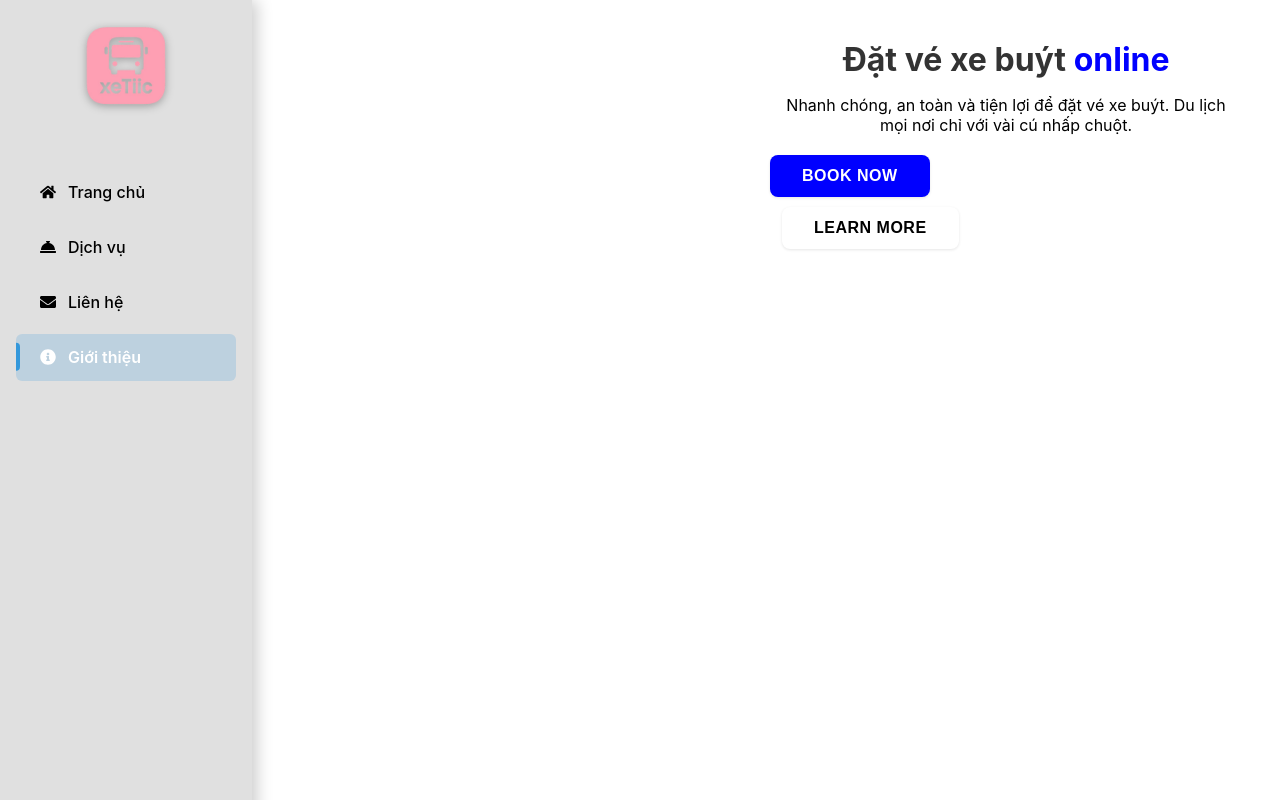
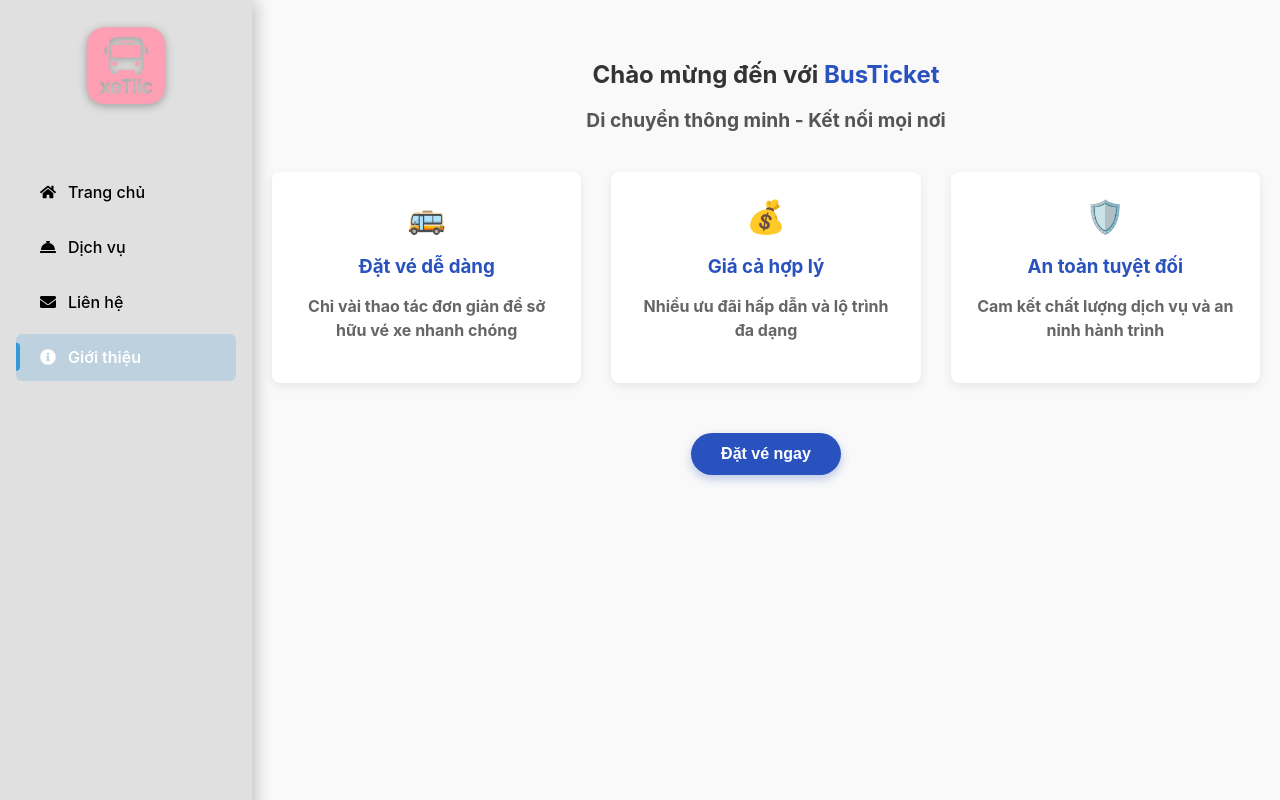
Before and after one commit to 84796578ran/SU25SE048_GSU25SE52_Bus-online-bus-ticket-sales_FE, a React (Create React App) app in the folder SU25SE048_GSU25SE52_Bus-online-bus-ticket-sales_FE/op/: page /about in a window 1280 px wide. Shown: the top 800 px of the page. Built offline with nearby package versions, Linux system fonts and the light colour scheme.

Commit message:
upload About

```diff
--- a/SU25SE048_GSU25SE52_Bus-online-bus-ticket-sales_FE/op/src/components/about/About.css
+++ b/SU25SE048_GSU25SE52_Bus-online-bus-ticket-sales_FE/op/src/components/about/About.css
@@ -1,56 +1,113 @@
-.about {
-    flex: 1;
-    margin-left: 280px;
-    /* Đảm bảo bằng chiều rộng của Header */
-    padding: 20px;
-}
-
-.main-content {
-    padding: 50px;
-}
-
+/* About.css */
 .page-container {
     display: flex;
     min-height: 100vh;
+
 }
 
-.about p {
-    color: #000;
-    font-weight: normal;
+.about-section {
+    flex: 1;
+    padding: 40px 0;
+    background-color: #f9f9f9;
 }
 
-.highlight {
-    color: #00f;
+.about-content {
+    max-width: 1200px;
+    margin: 0 auto;
+    display: flex;
+    align-items: center;
+    gap: 50px;
+    padding: 0 20px;
 }
 
-.buttons {
-    margin-top: 20px;
+.about-text {
+    flex: 1;
 }
 
-.btn {
-    padding: 10px 20px;
-    margin: 10px;
-    border: none;
-    cursor: pointer;
-    width: auto;
-    /* Điều chỉnh chiều rộng dựa trên nội dung */
-    display: inline-block;
-    /* Đảm bảo nút không bị kéo dài toàn bộ chiều ngang */
-    text-align: center;
-    /* Căn chỉnh văn bản bên trong nút */
-    min-width: 100px;
-    /* Đặt một giá trị tối thiểu để nút không quá nhỏ */
+.about-image {
+    flex: 1;
 }
 
-.book-now {
-    background-color: #00f;
-    color: #fff;
-    position: relative;
-    left: -12px;
+.about-image img {
+    width: 100%;
+    border-radius: 10px;
+    box-shadow: 0 5px 15px rgba(0, 0, 0, 0.1);
 }
 
-.learn-more {
-    background-color: #fff;
-    color: #000;
-    border: 1px solid #000;
+.brand {
+    color: #2a52be;
+    font-weight: 700;
 }
+
+.slogan {
+    font-size: 1.2rem;
+    color: #555;
+    margin-bottom: 30px;
+}
+
+.features {
+    display: grid;
+    grid-template-columns: repeat(auto-fit, minmax(250px, 1fr));
+    gap: 30px;
+    margin: 40px 0;
+}
+
+.feature-item {
+    background: white;
+    padding: 25px;
+    border-radius: 8px;
+    box-shadow: 0 3px 10px rgba(0, 0, 0, 0.08);
+    transition: transform 0.3s ease;
+}
+
+.feature-item:hover {
+    transform: translateY(-5px);
+}
+
+.feature-icon {
+    font-size: 2rem;
+    margin-bottom: 15px;
+}
+
+.feature-item h3 {
+    color: #2a52be;
+    margin-bottom: 10px;
+}
+
+.feature-item p {
+    color: #666;
+    line-height: 1.5;
+}
+
+.cta-button {
+    background-color: #2a52be;
+    color: white;
+    border: none;
+    padding: 12px 30px;
+    font-size: 1rem;
+    border-radius: 50px;
+    cursor: pointer;
+    transition: all 0.3s ease;
+    font-weight: 600;
+    width: fit-content;
+    box-shadow: 0 4px 10px rgba(42, 82, 190, 0.3);
+}
+
+.cta-button:hover {
+    background-color: #1a3a8f;
+    transform: translateY(-2px);
+    box-shadow: 0 6px 15px rgba(42, 82, 190, 0.4);
+}
+
+/* Responsive design */
+@media (max-width: 768px) {
+    .about-content {
+        flex-direction: column;
+        gap: 30px;
+    }
+
+    .about-image {
+        order: -1;
+        width: 100%;
+    }
+}
--- a/SU25SE048_GSU25SE52_Bus-online-bus-ticket-sales_FE/op/src/components/about/About.jsx
+++ b/SU25SE048_GSU25SE52_Bus-online-bus-ticket-sales_FE/op/src/components/about/About.jsx
@@ -1,18 +1,39 @@
 import '../about/About.css';
 import Header from '../header/Header';
+
 function About() {
     return (
         <div className='page-container'>
             <Header />
-            <div className="about">
-                <main className="main-content">
-                    <h1>Đặt vé xe buýt <span className="highlight">online</span></h1>
-                    <p>Nhanh chóng, an toàn và tiện lợi để đặt vé xe buýt. Du lịch mọi nơi chỉ với vài cú nhấp chuột.</p>
-                    <div className="buttons">
-                        <button className="btn book-now">Book Now</button>
-                        <button className="btn learn-more">Learn More</button>
+            <div className="about-section">
+                <div className="about-content">
+                    <div className="about-text">
+                        <h2>Chào mừng đến với <span className="brand">BusTicket</span></h2>
+                        <p className="slogan">Di chuyển thông minh - Kết nối mọi nơi</p>
+
+                        <div className="features">
+                            <div className="feature-item">
+                                <div className="feature-icon">🚌</div>
+                                <h3>Đặt vé dễ dàng</h3>
+                                <p>Chỉ vài thao tác đơn giản để sở hữu vé xe nhanh chóng</p>
+                            </div>
+
+                            <div className="feature-item">
+                                <div className="feature-icon">💰</div>
+                                <h3>Giá cả hợp lý</h3>
+                                <p>Nhiều ưu đãi hấp dẫn và lộ trình đa dạng</p>
+                            </div>
+
+                            <div className="feature-item">
+                                <div className="feature-icon">🛡️</div>
+                                <h3>An toàn tuyệt đối</h3>
+                                <p>Cam kết chất lượng dịch vụ và an ninh hành trình</p>
+                            </div>
+                        </div>
+
+                        <button className="cta-button">Đặt vé ngay</button>
                     </div>
-                </main>
+                </div>
             </div>
         </div>
     )
```
